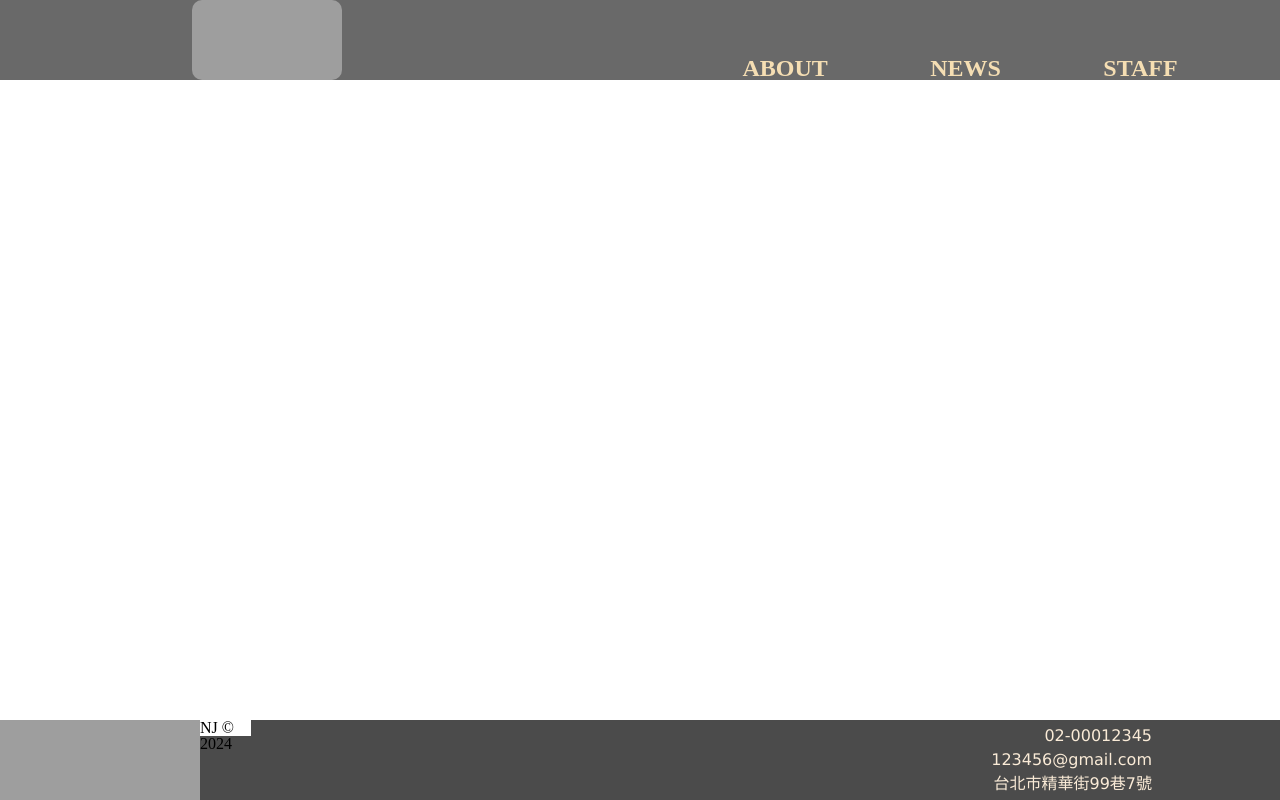
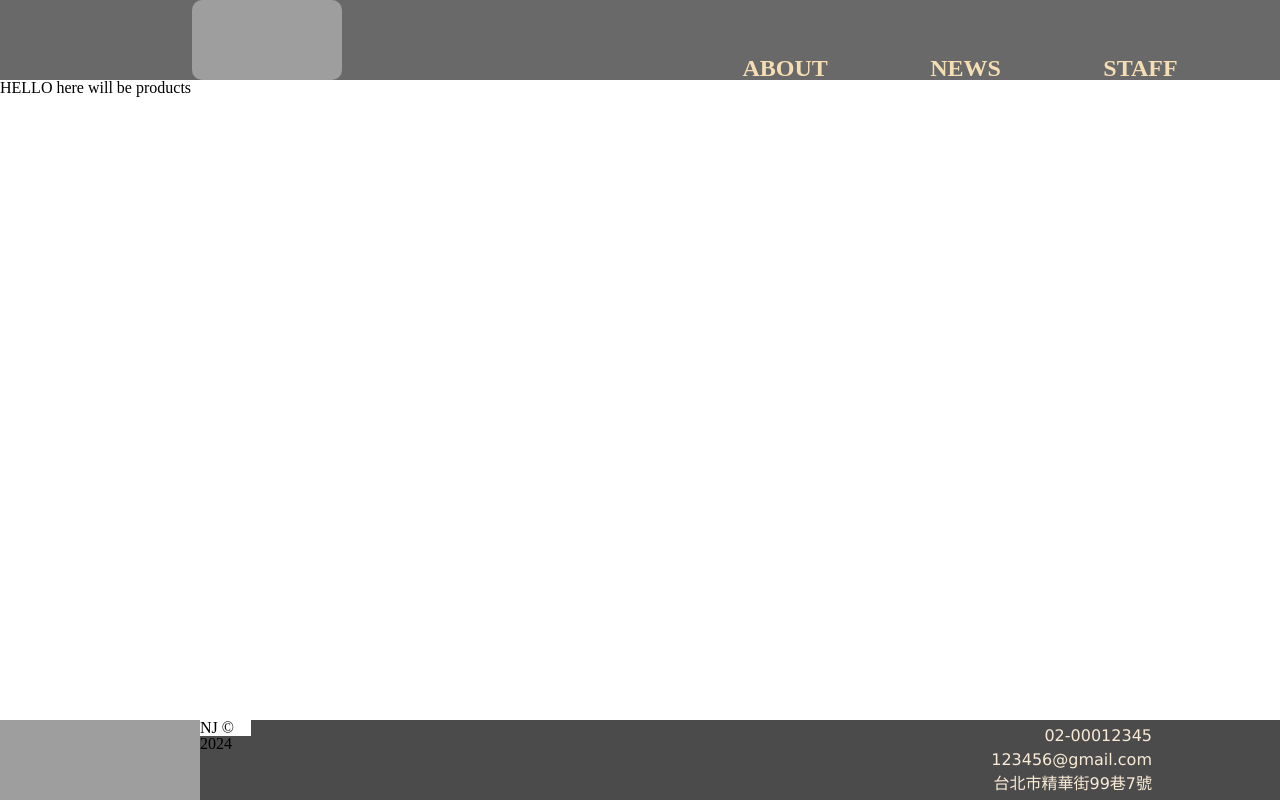
Before and after one commit to nan-sansan/Mori, a Vue app: page /products in a window 1280 px wide. Built offline with nearby package versions, Linux system fonts and the light colour scheme; grey boxes are pictures that could not be loaded.

Commit message:
add news&product views and routers

```diff
--- a/src/router/index.js
+++ b/src/router/index.js
@@ -11,11 +11,18 @@ const router = createRouter({
     {
       path: '/about',
       name: 'about',
-      // route level code-splitting
-      // this generates a separate chunk (About.[hash].js) for this route
-      // which is lazy-loaded when the route is visited.
       component: () => import('../views/AboutView.vue')
-    }
+    },
+    {
+      path: '/news',
+      name: 'news',
+      component: () => import('../views/NewsView.vue')
+    },
+    {
+      path: '/products',
+      name: 'products',
+      component: () => import('../views/ProductsView.vue')
+    },
   ]
 })
 
--- /dev/null
+++ b/src/views/NewsView.vue
@@ -0,0 +1,9 @@
+<template>
+  <div class="News">
+    <h1>HELLO this is our news</h1>
+  </div>
+</template>
+
+<style>
+
+</style>
--- /dev/null
+++ b/src/views/ProductsView.vue
@@ -0,0 +1,9 @@
+<template>
+  <div class="Products">
+    <h1>HELLO here will be products</h1>
+  </div>
+</template>
+
+<style>
+
+</style>
```
